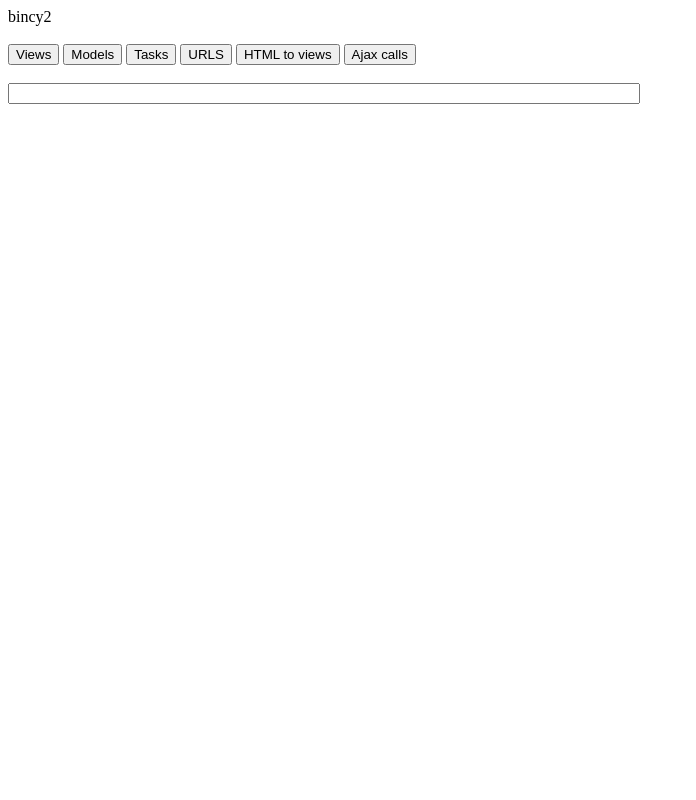
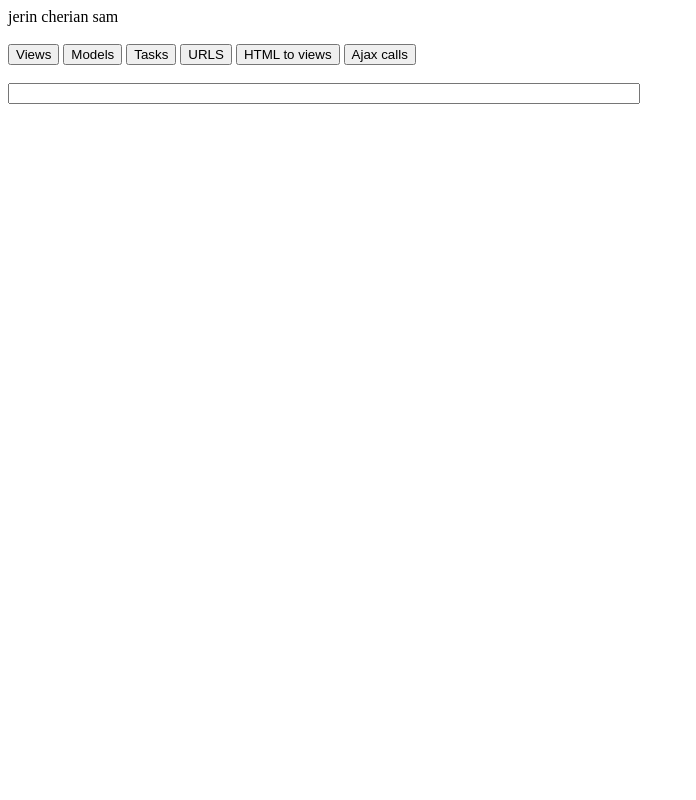
Before and after one commit to bincyvarghese/django-library, a Python web app: template templates/django_universe/code_base.html in a window 1280 px wide. Shown: the whole page, without its empty margins (0-696 px from the left). Run offline with Jinja, Linux system fonts and the light colour scheme; the template is opened without the code that fills it, so the values that code supplies are empty; some libraries are stand-ins or nearby versions.

Commit message:
first jerin

```diff
--- a/templates/django_universe/base_admin.html
+++ b/templates/django_universe/base_admin.html
@@ -17,7 +17,7 @@
     </head>
 
     <body>
-	bincy2
+	jerin cherian sam
 	{% block content %}
 	{% endblock %}
 
```
